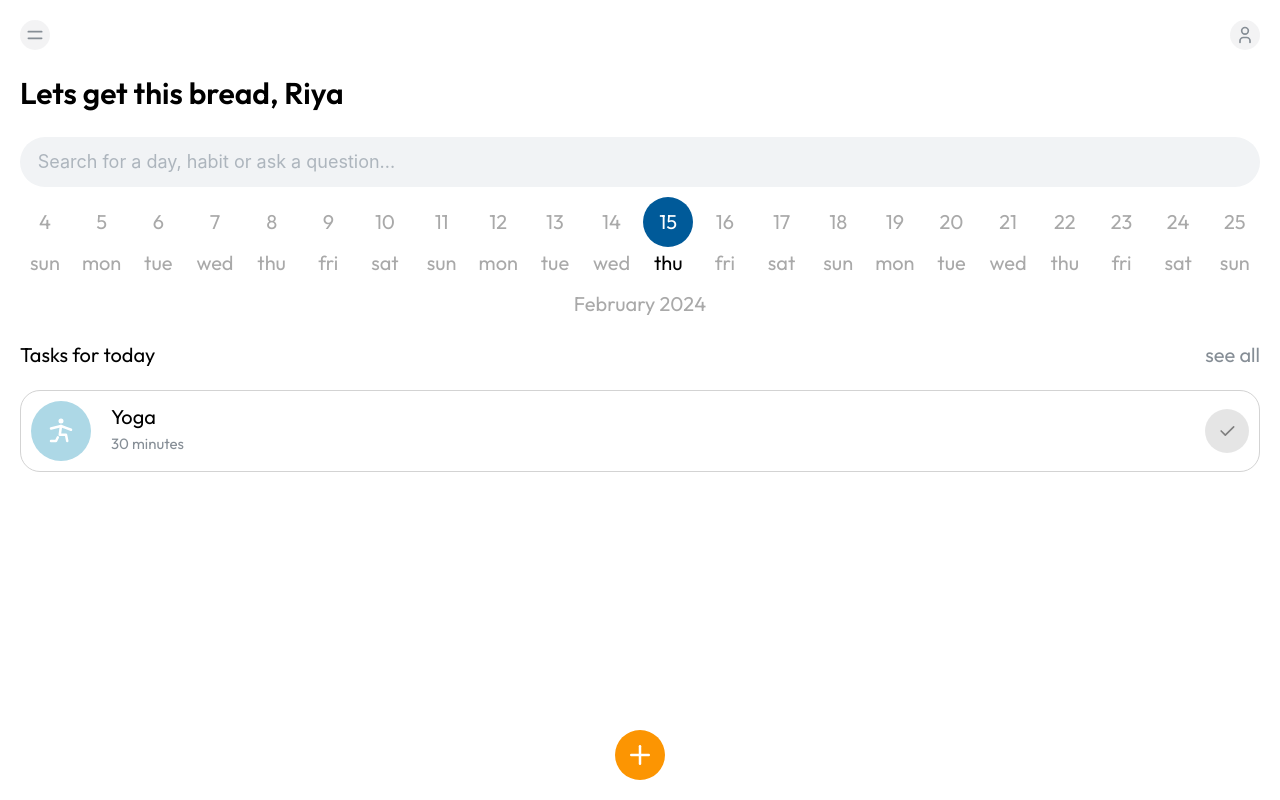
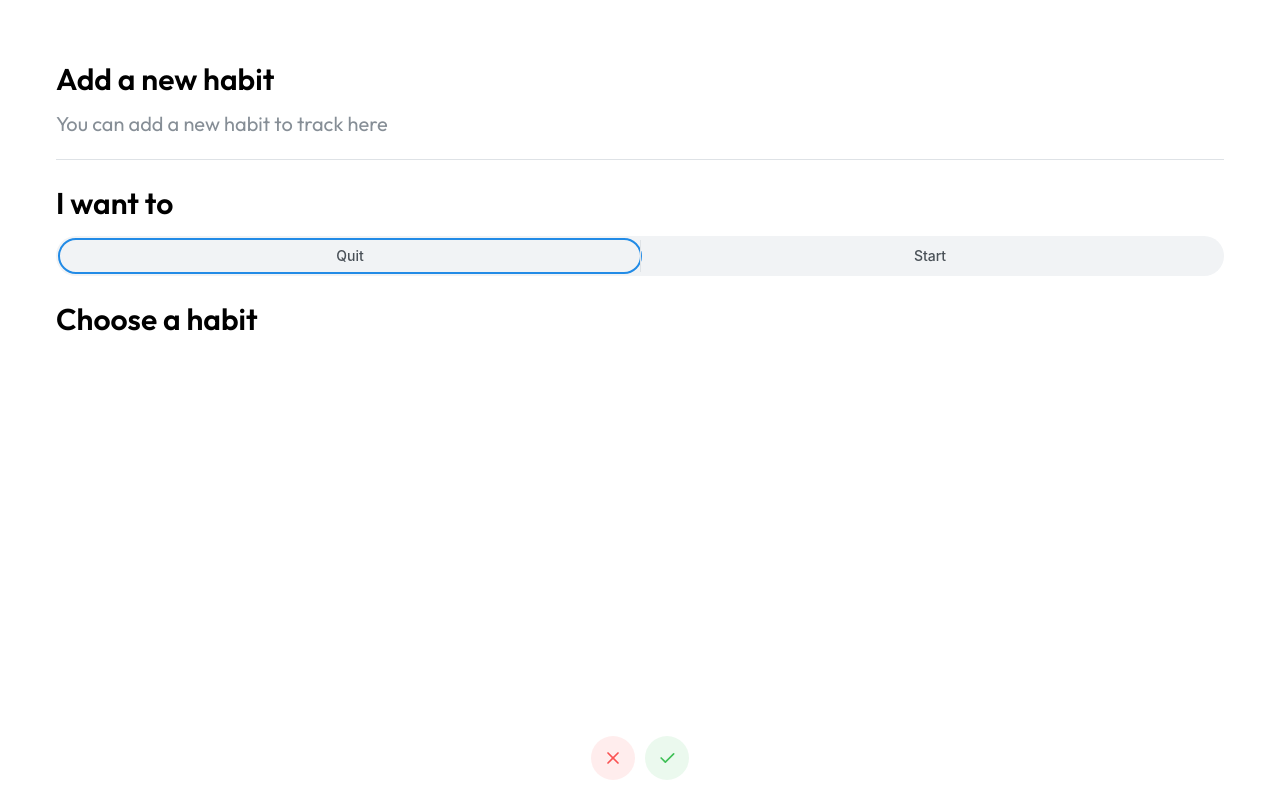
Before and after one commit to moizkamran/habitr, a React (Vite) app in the folder frontend/: page / in a window 1280 px wide. Both pictures are taken after a click on the element 640 px from the left and 755 px from the top of the page. Built offline with nearby package versions, Linux system fonts and the light colour scheme; a web font is replaced by a local one.

Commit message:
Add A Habit

```diff
--- /dev/null
+++ b/frontend/src/HomeAssets/AddNewHabit.jsx
@@ -0,0 +1,128 @@
+import { ActionIcon, Divider, Flex, SegmentedControl, Text } from '@mantine/core'
+import { IconBurger, IconCheck, IconRun, IconSmokingNo, IconX, IconYoga } from '@tabler/icons-react'
+import React, { useState } from 'react'
+
+const predefinedHabits = [
+    {
+        icon: <IconYoga size={30} color='black'/>,
+        name: 'Yoga',
+        type: 'start'
+    },
+    {
+        icon: <IconRun size={30} color='black'/>,
+        name: 'Running',
+        type: 'start'
+    },
+    {
+        icon: <IconSmokingNo size={30} color='black'/>,
+        name: 'Smoking',
+        type: 'quit'
+    },
+    {
+        icon: <IconBurger size={30} color='black'/>,
+        name: 'Junk Food',
+        type: 'quit'
+    },
+
+]
+
+const AddNewHabit = ({setOpen}) => {
+
+    const [selectedType, setSelectedType] = useState(null)
+    const [selectedHabit, setSelectedHabit] = useState(null)
+
+    const filteredHabits = predefinedHabits.filter(habit => habit.type === selectedType)
+
+  return (
+    <Flex w={'100%'} h={'100%'}
+    p={40} direction={'column'}>
+        <Text fz={30} fw={600}>
+            Add a new habit
+        </Text>
+        <Text c={'dimmed'} mt={5}>
+            You can add a new habit to track here
+        </Text>
+        <Divider mt={20} />
+        <Text fz={30} fw={600} mt={20}>
+            I want to {selectedType}{selectedHabit ? ` ${selectedHabit.name.toLowerCase()}` : ''}
+        </Text>
+        <SegmentedControl
+        mt={10}
+        data={[
+            { value: 'quit', label: 'Quit' },
+            { value: 'start', label: 'Start' },
+        ]}
+        value={selectedType}
+        onChange={setSelectedType}
+        radius={'xl'}
+        />
+        <Text fz={30} fw={600} mt={20}>
+            Choose a habit
+
+        </Text>
+        <Flex w={'100%'} justify={'space-between'} mt={10} direction={'column'}>
+            {filteredHabits.map((habit, index) => (
+                <SingleHabit key={index} icon={habit.icon}
+                habit={habit}
+                setSelectedHabit={setSelectedHabit}
+                selectedHabit={selectedHabit}
+                name={habit.name} />
+            ))}
+        </Flex>
+        <Flex style={{
+            position: 'absolute',
+            bottom: 20,
+            //center the button
+            gap: 10,
+            left: '50%',
+            transform: 'translateX(-50%)',
+        }}>
+            <ActionIcon
+            size={'xl'}
+            variant={'light'}
+            color={'red'}
+            onClick={() => setOpen(false)}
+            radius={'xl'}
+            >
+                <IconX size={20} />
+            </ActionIcon>
+            <ActionIcon
+            size={'xl'}
+            variant={'light'}
+            color={'green'}
+            radius={'xl'}
+            >
+                <IconCheck size={20} />
+            </ActionIcon>
+
+        </Flex>
+    </Flex>
+  )
+}
+
+export default AddNewHabit
+
+const SingleHabit = ({icon, name, setSelectedHabit, habit, selectedHabit}) => {
+    const [isHovered, setIsHovered] = useState(false)
+    return (
+        <Flex direction={'column'}
+        justify={'center'} align={'center'} mt={20}
+        onClick={() => setSelectedHabit(habit)}
+        style={{
+            border: isHovered ? '1px solid #00E2A5' : '1px solid lightgrey',
+            cursor: 'pointer',
+            transition: 'all 0.2s ease',
+            backgroundColor: selectedHabit?.name === name ? '#00E2A5' : 'white',
+            borderRadius: 20,
+            padding: 20,
+        }}
+        onMouseEnter={() => setIsHovered(true)}
+        onMouseLeave={() => setIsHovered(false)}
+        >
+            {icon}
+            <Text fz={20} mt={10}>
+                {name}
+            </Text>
+        </Flex>
+    )
+    }
--- a/frontend/src/HomeAssets/CreateHabitButton.jsx
+++ b/frontend/src/HomeAssets/CreateHabitButton.jsx
@@ -1,9 +1,22 @@
+import { Modal } from '@mantine/core'
 import { IconPlus } from '@tabler/icons-react'
 import React, { useState } from 'react'
+import AddNewHabit from './AddNewHabit'
 
 const CreateHabitButton = ({}) => {
     const [isHovered, setIsHovered] = useState(false)
+    const [open, setOpen] = useState(false)
   return (
+    <>
+    <Modal
+    opened={open}
+    onClose={() => setOpen(false)}
+    radius={'xl'}
+    fullScreen
+    withCloseButton={false}
+    >
+       <AddNewHabit setOpen={setOpen}/>
+    </Modal>
     <div
     style={{
         position: 'fixed',
@@ -23,9 +36,11 @@ const CreateHabitButton = ({}) => {
     }}
     onMouseEnter={() => setIsHovered(true)}
     onMouseLeave={() => setIsHovered(false)}
+    onClick={() => setOpen(true)}
     >
         <IconPlus size={30} color={'white'}/>
     </div>
+    </>
   )
 }
 
```
